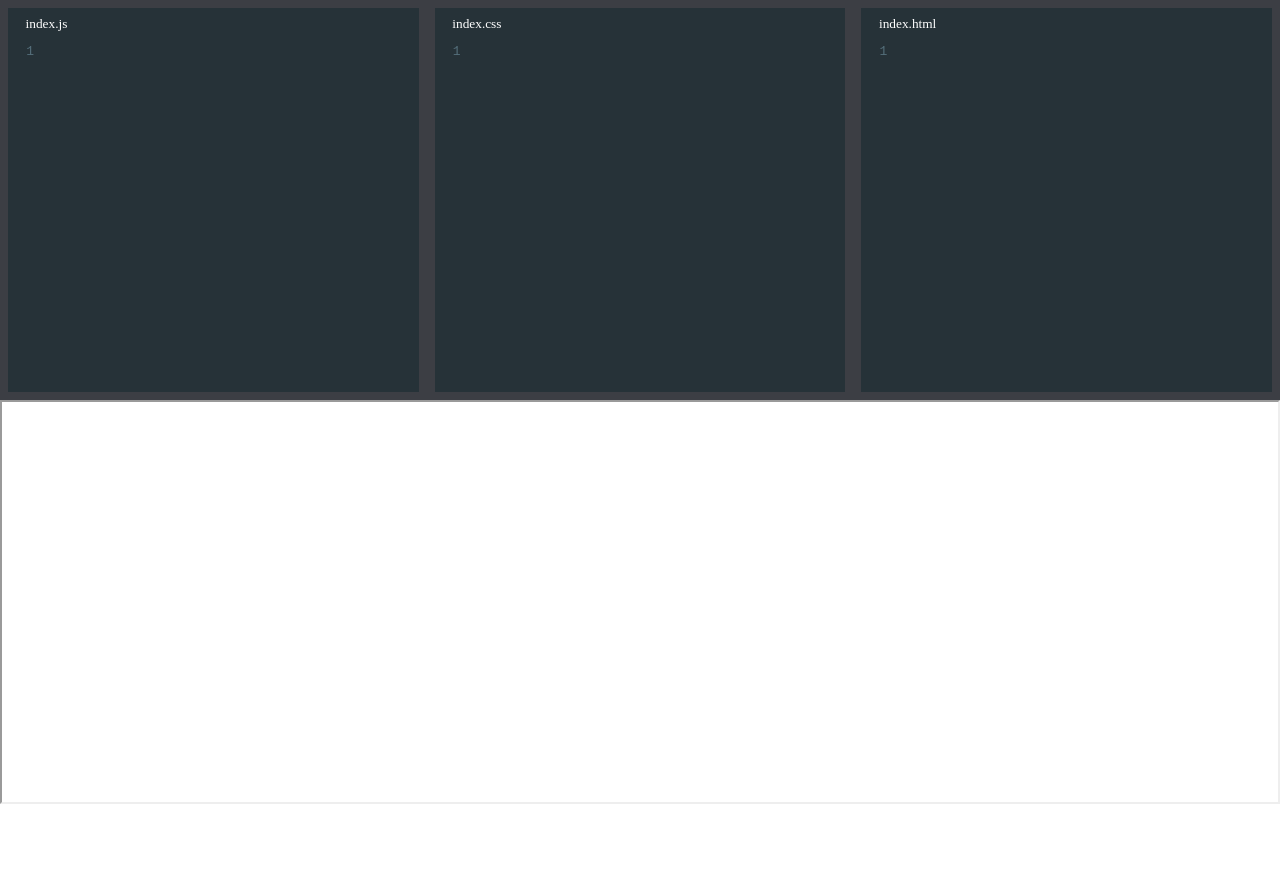
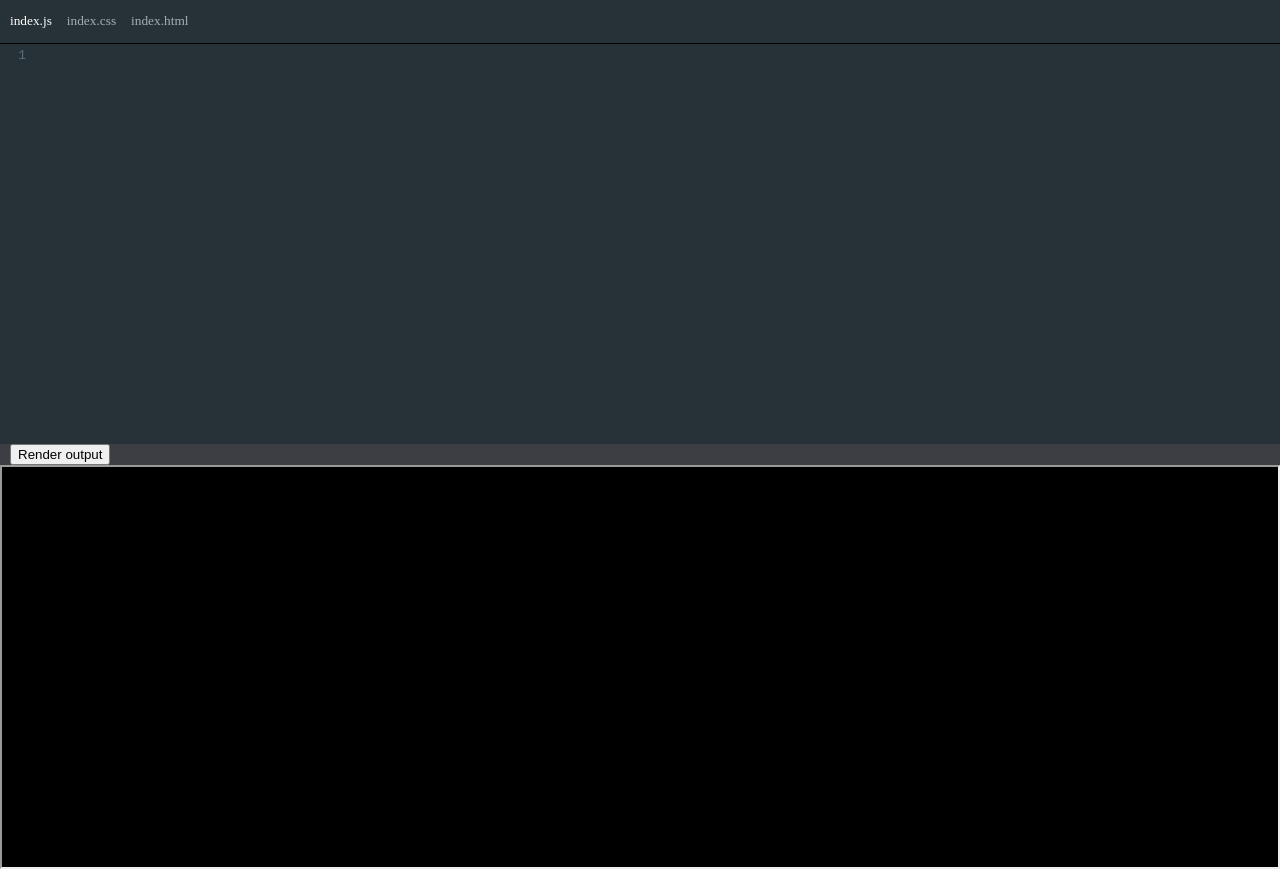
Before and after one commit to LEEDASILVA/web-based-editor, a React (Create React App) app in the folder web-base-editor/: page / in a window 1280 px wide. Before the commit the page ends 804 px from the top, so only its background shows below. Built offline with nearby package versions, Linux system fonts and the light colour scheme.

Commit message:
add tabs and remove multiple editores, add just one editor and reload the data from localStorage

```diff
--- a/web-base-editor/public/index.html
+++ b/web-base-editor/public/index.html
@@ -26,7 +26,6 @@
     <title>React App</title>
   </head>
   <body>
-    <noscript>You need to enable JavaScript to run this app.</noscript>
     <div id="root"></div>
     <!--
       This HTML file is a template.
--- a/web-base-editor/src/components/App.js
+++ b/web-base-editor/src/components/App.js
@@ -1,13 +1,8 @@
-import { Editor, useStorage } from './CodeMirrorEditor.js'
+import { Editor } from './CodeMirrorEditor.js'
 
-import React, { useState } from 'react'
+import React from 'react'
 
 const App = () => {
-  // const [html, setHtml] = useStorage('html', '')
-  // const [css, setCss] = useStorage('css', '')
-  // const [js, setJs] = useStorage('js', '')
-  // const [srcDoc, setSrcDoc] = useState('')
-
   // using useEffect to render the iframe only some times and not always !! (performance reason)
   // using setTimeout ???
   // useEffect(() => {
@@ -23,66 +18,14 @@ const App = () => {
 
   return (
     <>
-      <div className="panel top-panel">
-        {/* <CodeMirrorEditor
-          language="xml"
-          displayName="HTML"
-          value={html}
-          onChange={setHtml}
-        />
-        <CodeMirrorEditor
-          language="javascript"
-          displayName="JS"
-          value={js}
-          onChange={setJs}
-        />
-        <CodeMirrorEditor
-          language="css"
-          displayName="CSS"
-          value={css}
-          onChange={setCss}
-        /> */}
       <Editor
         fileList={{
           'index.js': '',
           'index.css': '',
           'index.html': '',
         }}
+        options={{ enablePreview: true }}
       />
-      </div>
-      {/* <div style={{ background: '#3c3e44' }} className="editor-title">
-        <button
-          onClick={() => {
-            setSrcDoc(`
-            <html>
-              <body>${html}</body>
-              <style>${css}</style>
-              <scrypt>${js}</scrypt>
-            </html>
-            `)
-          }}
-        >
-          Render output
-        </button>
-      </div> */}
-      {/* <div className="panel">
-        <iframe
-          title="output"
-          sandbox="allow-scripts"
-          width="100%"
-          height="100%"
-          srcDoc={srcDoc}
-        />
-      </div> */}
-      <div className="panel">
-        <iframe
-          title="output"
-          sandbox="allow-scripts"
-          width="100%"
-          height="100%"
-          srcDoc={''}
-        />
-      </div>
     </>
   )
 }
--- a/web-base-editor/src/components/CodeMirrorEditor.js
+++ b/web-base-editor/src/components/CodeMirrorEditor.js
@@ -24,49 +24,39 @@ const useStorage = (key, initialValue) => {
 }
 
 const Tab = ({ active, ...props }) => {
-  const commonStyle = {
-    'font-size': '20px',
-    padding: '10px 60px',
-    cursor: 'pointer',
-    opacity: '0.6',
-    background: 'white',
-    border: '0',
-    outline: '0',
-  }
-  const isActiveStyle = active && {
-    'border-bottom': '2px solid black',
-    opacity: 1,
-  }
   return (
-    <button style={{ ...commonStyle, ...isActiveStyle }} {...props}>
-      {props.key}
-    </button>
+    <div className="editor-title" key={props.key} {...props}>
+      <p style={active ? { opacity: 1 } : { opacity: 0.6 }}>{props.tab}</p>
+    </div>
   )
 }
 
-const Tabs = ({ tabs }) => {
-  const [active, setActive] = useState(tabs[0])
-
+const Tabs = ({ active, setActive, tabs }) => {
   return (
     <>
-      <div style={{ display: 'flex' }}>
+      <div
+        style={{ marginBottom: '1px', background: '#263238', display: 'flex' }}
+      >
         {tabs.map(tab => (
-          <Tab key={tab} active={active} onClick={() => setActive(tab)} />
+          <Tab
+            tab={tab}
+            key={tab}
+            active={active === tab}
+            onClick={() => setActive(tab)}
+          />
         ))}
       </div>
-      <Children />
     </>
   )
 }
 
-const CodeMirrorEditor = ({ displayName, value, onChange, options }) => {
+const CodeMirrorEditor = ({ value, onChange, options }) => {
   const handleChange = (editor, data, value) => {
     onChange(value)
   }
 
   return (
     <div className="editor-container">
-      <div className="editor-title">{displayName}</div>
       <Controlled
         onBeforeChange={handleChange}
         value={value}
@@ -81,42 +71,72 @@ const fileTypes = {
   go: { language: 'go' },
   sh: { language: 'sh' },
   css: { language: 'css' },
-  html: { language: 'html' },
+  html: { language: 'xml' },
   rs: { language: 'rust' },
   py: { language: 'python' },
   js: { language: 'javascript' },
 }
 
-// expectedFiles -> contains the array of file names
-// language -> DOM, javascript, go, rust, python ....
 const Editor = ({ fileList, options = {} }) => {
+  const [active, setActive] = useState(Object.keys(fileList)[0])
+  const [srcDoc, setSrcDoc] = useState('')
   const [files, setFiles] = useStorage(
     'files',
     !fileList ? { 'index.js': '// code here' } : fileList,
   )
 
   const { lineWrapping, lint, lineNumbers, theme, enablePreview } = options
+  const type = active.substring(active.lastIndexOf('.') + 1, active.length)
   return (
     <>
-      {Object.entries(files).map(([name, content]) => {
-        const type = name.substring(name.lastIndexOf('.') + 1, name.length)
-        const file = fileTypes[type]
-        return (
+      <Tabs
+        className="editor-title"
+        active={active}
+        setActive={setActive}
+        tabs={Object.keys(fileList)}
+      />
+      <div className="panel top-panel">
         <CodeMirrorEditor
-            key={name}
-            displayName={name}
-            value={content}
-            onChange={value => setFiles({ ...files, [name]: value })}
+          key={active}
+          value={files[active]}
+          onChange={value => setFiles({ ...files, [active]: value })}
           options={{
             lineWrapping: lineWrapping || true,
             lint: lint || true,
             lineNumbers: lineNumbers || true,
             theme: theme || 'material',
-              mode: file.language,
+            mode: fileTypes[type].language,
           }}
         />
-        )
-      })}
+      </div>
+      {enablePreview && (
+        <>
+          <div style={{ background: '#3c3e44' }} className="editor-title">
+            <button
+              onClick={() => {
+                setSrcDoc(`
+            <html>
+              <body>${files['index.html']}</body>
+              <style>${files['index.css']}</style>
+              <script>${files['index.js']}</script>
+            </html>
+            `)
+              }}
+            >
+              Render output
+            </button>
+          </div>
+          <div className="panel">
+            <iframe
+              title="output"
+              sandbox="allow-scripts"
+              width="100%"
+              height="100%"
+              srcDoc={srcDoc}
+            />
+          </div>
+        </>
+      )}
     </>
   )
 }
--- a/web-base-editor/src/components/Tabs.js
+++ /dev/null
@@ -1,3 +0,0 @@
-import React, { useState } from 'react'
-
-export { Tabs }
--- a/web-base-editor/src/index.css
+++ b/web-base-editor/src/index.css
@@ -1,5 +1,6 @@
 body {
   margin: 0;
+  background-color: black;
 }
 
 .top-pane {
@@ -16,17 +17,17 @@ body {
   flex-basis: 0;
   display: flex;
   flex-direction: column;
-  padding: .5rem;
   background-color: hsl(225, 6%, 25%);
 }
 
 .editor-title {
+  cursor: pointer;
   display: flex;
   justify-content: space-between;
   background-color: #263238;
   color: white;
   border-bottom: 1px black;
-  padding: .5rem .5rem .5rem 1.1rem;
+  padding: 0px 5px 0px 10px;
   font-size: smaller;
 }
 
```
Lines whose indentation alone changed are shown as unchanged.
